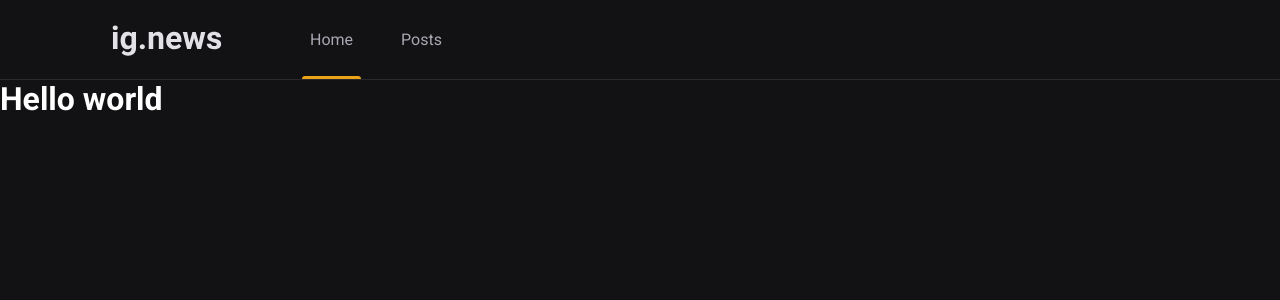
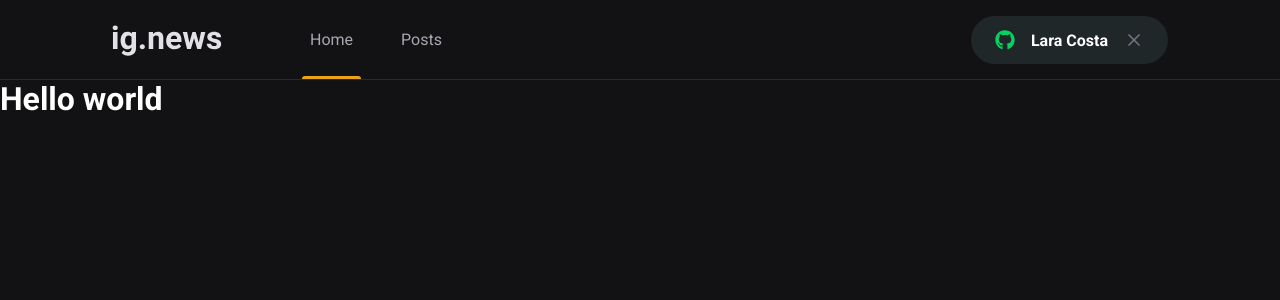
Before and after one commit to LaraCosta66/ignews-nextjs, a Next.js app: page / in a window 1280 px wide. Shown: the top 300 px of the page. Built offline with nearby package versions, Linux system fonts and the light colour scheme.

Commit message:
feat:add signInButton component

```diff
--- a/package.json
+++ b/package.json
@@ -15,6 +15,7 @@
     "next": "13.4.4",
     "react": "18.2.0",
     "react-dom": "18.2.0",
+    "react-icons": "^4.9.0",
     "sass": "^1.62.1",
     "typescript": "5.0.4"
   }
--- a/pages/components/Header/index.tsx
+++ b/pages/components/Header/index.tsx
@@ -1,3 +1,4 @@
+import { SignInButton } from '../SignInButton';
 import styles from './styles.module.scss'
 
 
@@ -8,8 +9,9 @@
             <nav>
                 <a  className={styles.active}>Home</a>
                 <a >Posts</a>
+
             </nav>
-
+            <SignInButton/>
             </div>
         </header>
     );
--- a/pages/components/Header/styles.module.scss
+++ b/pages/components/Header/styles.module.scss
@@ -49,4 +49,7 @@
             }
         }
     }
+    button{
+        margin-left: auto;
+    }
 }
--- /dev/null
+++ b/pages/components/SignInButton/index.tsx
@@ -0,0 +1,20 @@
+import { FaGithub } from "react-icons/fa";
+import {FiX} from "react-icons/fi"
+import styles from "./styles.module.scss";
+
+export function SignInButton() {
+  const isUserLoggedIn = true;
+
+  return isUserLoggedIn ? (
+    <button type="button" className={styles.signInButton}>
+      <FaGithub color="#04d361" />
+      Lara Costa
+      <FiX color="#737380" className={styles.closeIcon}/>
+    </button>
+  ) : (
+    <button type="button" className={styles.signInButton}>
+      <FaGithub color="#eba417" />
+      Sign in with Github
+    </button>
+  );
+}
--- /dev/null
+++ b/pages/components/SignInButton/styles.module.scss
@@ -0,0 +1,28 @@
+.signInButton{
+    height: 3rem;
+    border-radius: 3rem;
+    background: var(--gray-850);
+    border: 0;
+    padding: 0 1.5rem;
+    display: flex;
+    align-items: center;
+    justify-content: center;
+    color: var(--white);
+    font-weight: bold;
+
+    svg{
+        width: 20px;
+        height: 20px;
+    }
+    svg:first-child{
+        margin-right: 1rem;
+    }
+    svg.closeIcon{
+        margin-left: 1rem;
+    }
+
+    transition:  filter 0.2s;
+    &:hover{
+        filter: brightness(0.8);
+    }
+}
```
Also changed, not shown: 1 other file (tests, documents, lock files or other folders).
